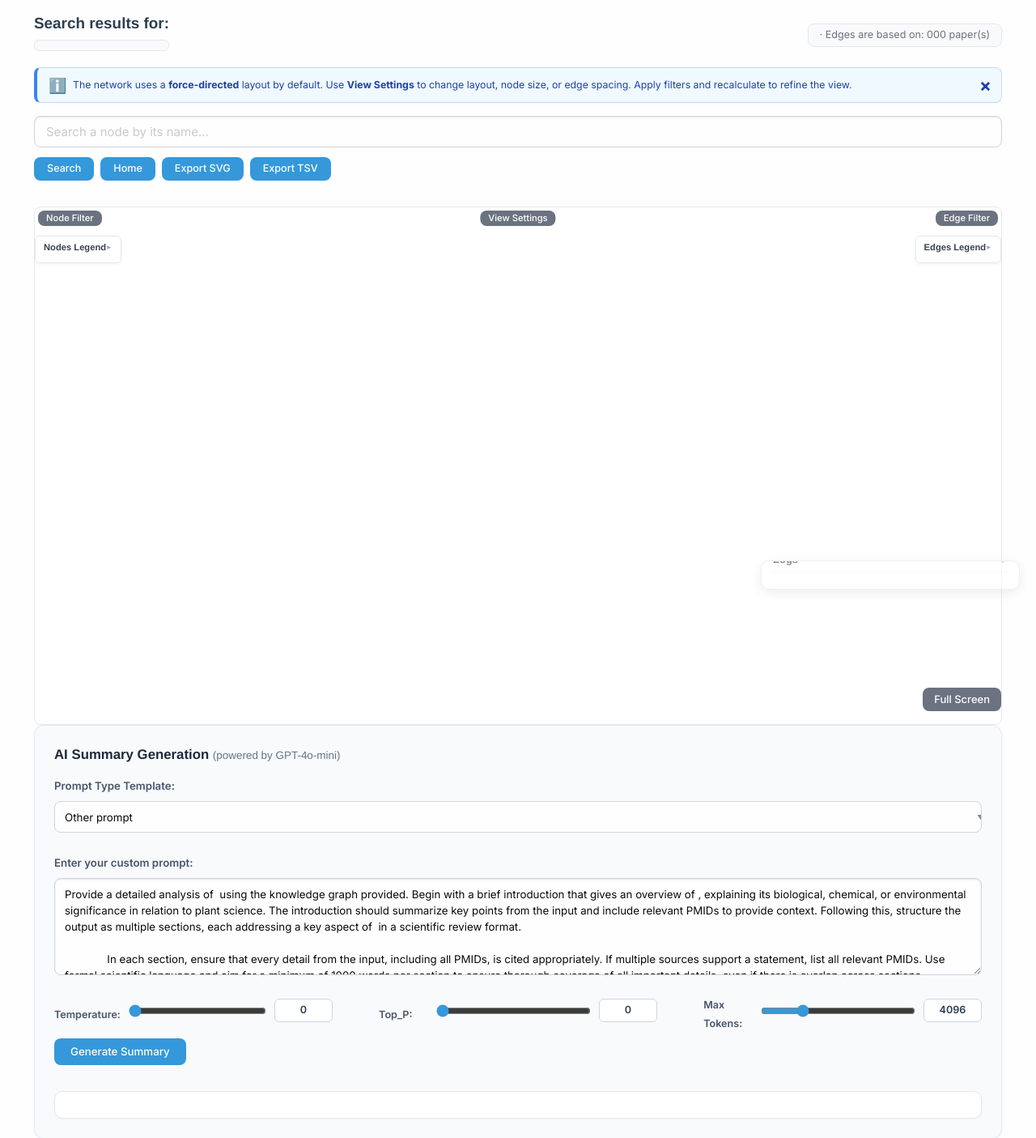
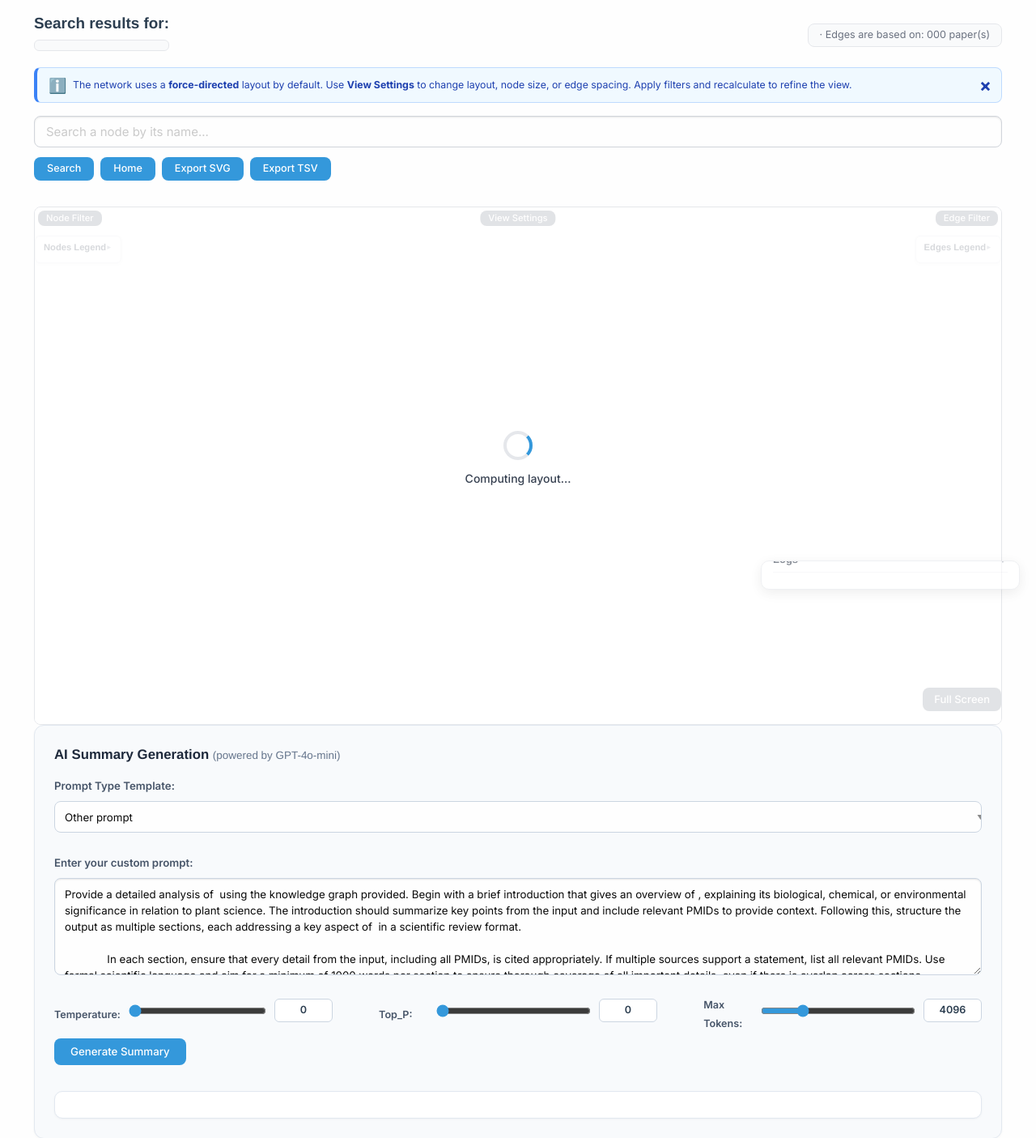
Before and after one commit to shanchun001/PlantConnectome_Version2, a Flask app: template templates/gene.html in a window 1280 px wide. Shown: the part 52-1457 px from the top of the page at 81% size. Run offline with Flask 2, Linux system fonts and the light colour scheme; the template is opened without the code that fills it: most values are stand-ins (such as "Sample title", 1, 10 or a date in 2020); parts of the project's set-up code (start-up, migrations or seed data) failed here and were passed over; some libraries are stand-ins or nearby versions.

Commit message:
Layout loading overlay: show immediately on page load (display:flex), not only once applyLayout() runs

```diff
--- a/templates/author.html
+++ b/templates/author.html
@@ -306,7 +306,7 @@
       </div>
       <div id="cy" style="width: 100%; height: 100%;"></div>
       <!-- Loading overlay -->
-      <div id="layout-loading" style="display:none; position:absolute; top:0; left:0; width:100%; height:100%; background:rgba(255,255,255,0.8); z-index:100; align-items:center; justify-content:center;">
+      <div id="layout-loading" style="display:flex; position:absolute; top:0; left:0; width:100%; height:100%; background:rgba(255,255,255,0.8); z-index:100; align-items:center; justify-content:center;">
         <div style="text-align:center;">
           <div class="layout-spinner"></div>
           <p style="margin-top:12px; color:#374151; font-size:14px; font-weight:500;">Computing layout...</p>
--- a/templates/gene.html
+++ b/templates/gene.html
@@ -592,7 +592,7 @@
       </div>
       <div id="cy" style="width: 100%; height: 100%;"></div>
       <!-- Loading overlay -->
-      <div id="layout-loading" style="display:none; position:absolute; top:0; left:0; width:100%; height:100%; background:rgba(255,255,255,0.8); z-index:100; align-items:center; justify-content:center;">
+      <div id="layout-loading" style="display:flex; position:absolute; top:0; left:0; width:100%; height:100%; background:rgba(255,255,255,0.8); z-index:100; align-items:center; justify-content:center;">
         <div style="text-align:center;">
           <div class="layout-spinner"></div>
           <p style="margin-top:12px; color:#374151; font-size:14px; font-weight:500;">Computing layout...</p>
```
